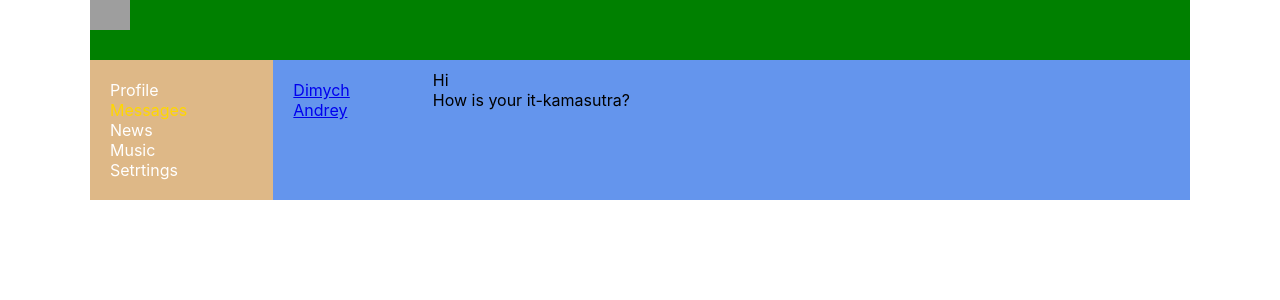
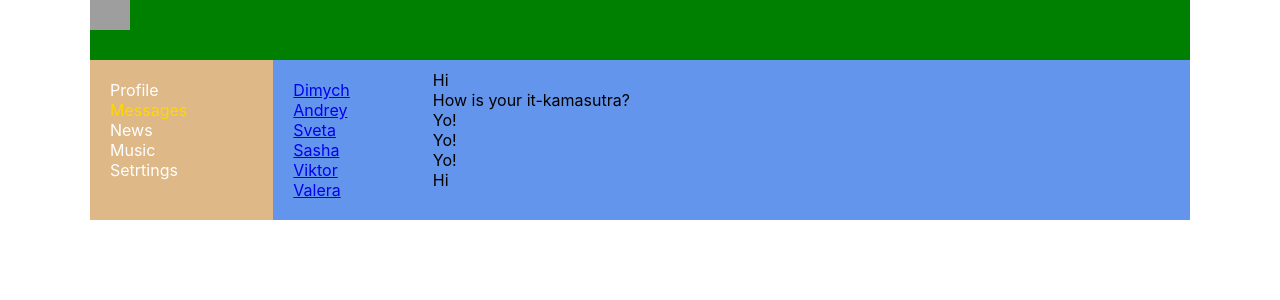
Before and after one commit to nveresov/ITKamaLessions, a React (Create React App) app: page /dialogs in a window 1280 px wide. Shown: the top 300 px of the page. Built offline with nearby package versions, Linux system fonts and the light colour scheme; grey boxes are pictures that could not be loaded.

Commit message:
Lesson 25 (метод массива - map)

```diff
--- a/src/components/Dialogs/Dialogs.jsx
+++ b/src/components/Dialogs/Dialogs.jsx
@@ -15,7 +15,7 @@
 };
 
 const Dialogs = () => {
-  let dialogsData = [
+  let dialogs = [
     { id: 1, name: "Dimych" },
     { id: 2, name: "Andrey" },
     { id: 3, name: "Sveta" },
@@ -23,7 +23,8 @@
     { id: 5, name: "Viktor" },
     { id: 6, name: "Valera" },
   ];
-  let messagesData = [
+
+  let messages = [
     { id: 1, message: "Hi" },
     { id: 2, message: "How is your it-kamasutra?" },
     { id: 3, message: "Yo!" },
@@ -32,16 +33,16 @@
     { id: 6, message: "Hi" },
   ];
 
+  let dialogElements = dialogs.map((d) => (
+    <DialogItem name={d.name} id={d.id} />
+  ));
+
+  let messagesElements = messages.map((m) => <Message message={m.message} />);
+
   return (
     <div className={s.dialogs}>
-      <div className={s.dialogsItems}>
-        <DialogItem name={dialogsData[0].name} id={dialogsData[0].id} />
-        <DialogItem name={dialogsData[1].name} id={dialogsData[1].id} />
-      </div>
-      <div className="messages">
-        <Message message={messagesData[0].message} />
-        <Message message={messagesData[1].message} />
-      </div>
+      <div className={s.dialogsItems}>{dialogElements}</div>
+      <div className="messages">{messagesElements} </div>
     </div>
   );
 };
--- a/src/components/Profile/MyPosts/MyPosts.jsx
+++ b/src/components/Profile/MyPosts/MyPosts.jsx
@@ -3,10 +3,16 @@
 import Post from "./Post/Post";
 
 const MyPosts = () => {
-  let postsData = [
+  let posts = [
     { id: 1, message: "Hi, How are you?", likesCount: 12 },
     { id: 2, message: "It's my first post.", likesCount: 11 },
+    { id: 3, message: "Bla", likesCount: 11 },
+    { id: 4, message: "blaaaa", likesCount: 11 },
   ];
+
+  let postElements = posts.map((p) => (
+    <Post message={p.message} likesCount={p.likesCount} />
+  ));
 
   return (
     <div className="content">
@@ -21,16 +27,7 @@
             <button>Remove</button>
           </div>
         </div>
-        <div className={s.posts}>
-          <Post
-            message={postsData[0].message}
-            likesCount={postsData[0].likesCount}
-          />
-          <Post
-            message={postsData[1].message}
-            likesCount={postsData[1].likesCount}
-          />
-        </div>
+        <div className={s.posts}>{postElements}</div>
       </div>
     </div>
   );
```
Also changed, not shown: 1 other file (tests, documents, lock files or other folders).
